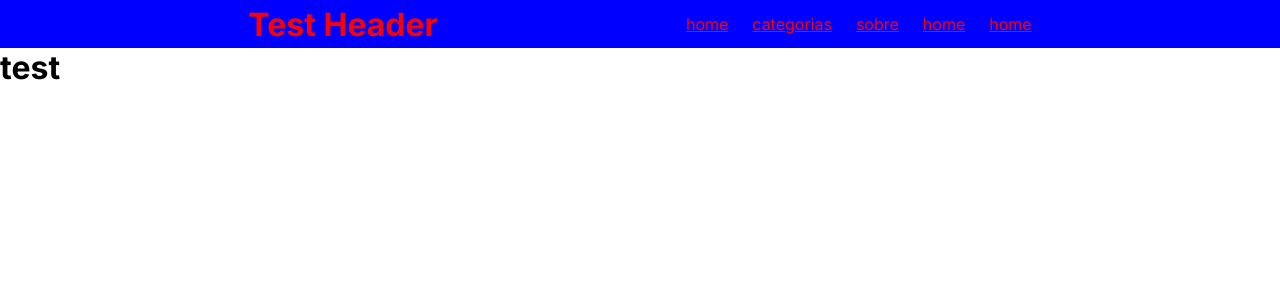
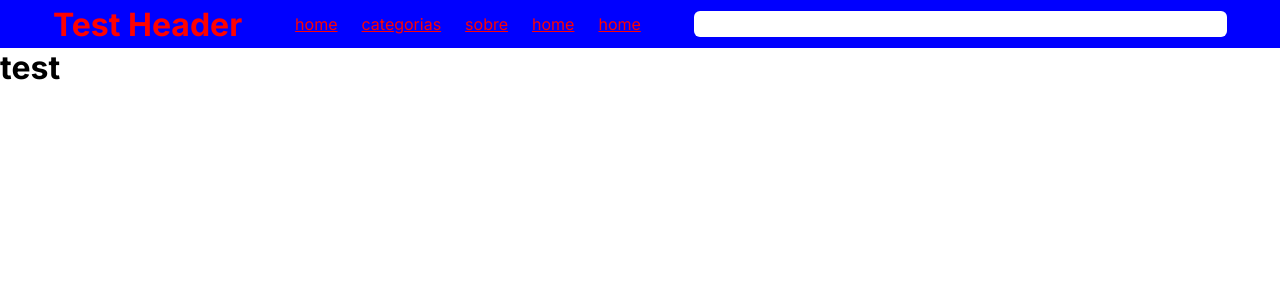
Before and after one commit to gustavocarvalho-ra/BDF, a Next.js app: page / in a window 1280 px wide. Shown: the top 300 px of the page. Built offline with nearby package versions, Linux system fonts and the light colour scheme.

Commit message:
style: input test

```diff
--- a/src/app/components/Header/index.tsx
+++ b/src/app/components/Header/index.tsx
@@ -13,6 +13,7 @@ export default function Header() {
         <Link href={"/"}>home</Link>
         <Link href={"/"}>home</Link>
       </div>
+      <input className="inp" type="text" />
     </Head>
   )
 }
--- a/src/app/components/Header/styles.ts
+++ b/src/app/components/Header/styles.ts
@@ -16,4 +16,10 @@ export const Head = styled.div `
       color: red;
     }
   }
+  .inp {
+    width: 40em;
+    height: 2em;
+    border-radius: 6px;
+    border: none;
+  }
 `
```
